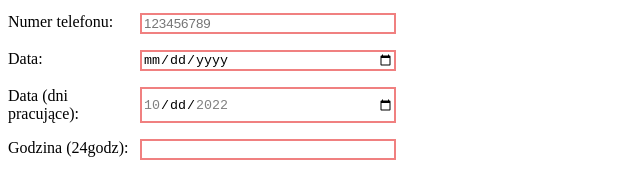
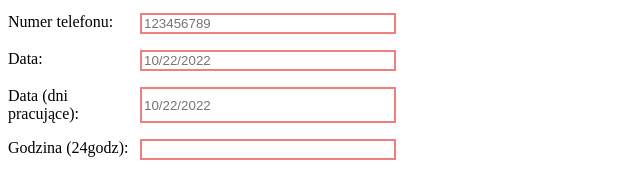
Before and after one commit to DominikBuj/ipm, a plain HTML site: page lab2/index.html in a window 1280 px wide. Shown: the part 410-583 px from the top of the page, without its empty margins (0-640 px from the left). Drawn offline with Linux system fonts and the light colour scheme.

Commit message:
adding date placeholders

```diff
--- a/lab2/index.html
+++ b/lab2/index.html
@@ -59,11 +59,11 @@
         </div>
         <div style="display: flex;">
             <label for="date">Data:</label>
-            <input id="date" type="date" required>
+            <input id="date" type="text" placeholder="10/22/2022" onfocus="(this.type='date')" required>
         </div>
         <div style="display: flex;">
             <label for="date-limited">Data (dni pracujące):</label>
-            <input id="date-limited" type="date" required>
+            <input id="date-limited" type="text" placeholder="10/22/2022" onfocus="(this.type='date')" required>
         </div>
         <div style="display: flex;">
             <label for="time-24">Godzina (24godz):</label>
```
